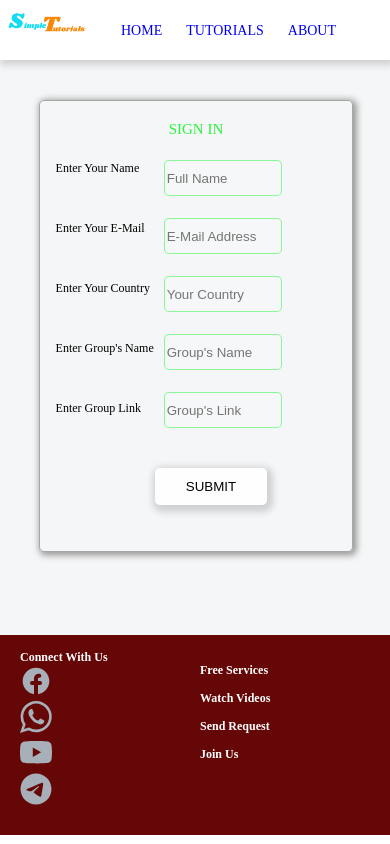
After one commit to chrismankelvin/Simplesite, a PHP site: page /progsignin.php in a window 390 px wide. The commit adds this page. Run offline with PHP 8.4, Linux system fonts and the light colour scheme.

Commit message:
progsigninweb

```diff
--- a/footer.php
+++ b/footer.php
@@ -39,7 +39,7 @@
     </div>
     <div class="services">
         <ul>
-            <li><a href="">free services</a></li>
+            <li><a href="./services.php">free services</a></li>
             <li><a href="">watch videos</a></li>
             <li><a href="">send request</a></li>
             <li><a href="">join us</a></li>
--- a/inc/style.css
+++ b/inc/style.css
@@ -44,6 +44,7 @@
     height: 400px;
     background-color: transparent;
     margin: auto;
+    padding-top: 40px;
 
  }
  .main .container h1{
@@ -96,6 +97,7 @@ button:hover{
 .footer p{
    color: #fff;
    font-weight: bold;
+   font-size: 12px;
 }
 .footer .icons{
    width: 150px;
@@ -130,8 +132,18 @@ button:hover{
    font-weight: bold;
    text-transform: capitalize;
    color: #fff;
+   font-size: 12px;
 }
-
+.onebutton{
+   transform: translateX(120px);
+}
+.main .container .onebut{
+   background-color: transparent;
+   width: 420px;
+   height: 70px;
+   margin: auto;
+   margin-top: 40px;
+}
 @media screen and (max-width: 600px) {
    .header a img{
       width: 100px;
@@ -178,6 +190,108 @@ button:hover{
       text-decoration: none;
       font-size: 10px;
    }
+   .main .container .onebut{
+      background-color: transparent;
+      width: 150px;
+      height: 70px;
+      margin: auto;
+      margin-top: 40px;
+   }
+   .main .container .onebut .onebutton{
+      transform:  none;
+      width: 90%;
+      height: 40px;
+      margin: auto;
+   }
 
 
+
+
+   .main .container .holder{
+      width: 100%;
+      height: 450px;
+   }
+   .main .container .holder form fieldset{
+      float: left;
+      height: 60%;
+      line-height: 60px ;
+      border: none;
+      margin-right: 10px;
+      font-size: 12px;
+   }
+   .main .container .holder form input{
+      width: 40%;
+      height: 30px;
+      margin-top: 22px;
+      background-color: rgba(255, 255, 255, 0.158);
+      border: 0.1px solid #29f53d88;
+      border-radius: 5px;
+      padding: 2px;
+
+   }
 }
+
+
+
+
+
+
+.holder{
+   width: 50%;
+   height: 500px;
+   margin: auto;
+   border: 1px solid rgba(128, 128, 128, 0.671);
+   box-shadow: 2px 1.5px 6px 2px rgba(128, 128, 128, 0.774);
+   border-radius: 5px;
+}
+
+.holder form{
+   width: 90%;
+   margin: auto;
+   height: 90%;
+   background-color: transparent;
+}
+.holder form p{
+   text-align: center;
+   font-size: 25px;
+   color: #29f53c;
+   padding-top: 20px;
+}
+.holder form fieldset{
+   float: left;
+   height: 60%;
+   line-height: 60px ;
+   border: none;
+   margin-right: 10px;
+}
+
+.holder form input{
+   width: 50%;
+   height: 30px;
+   margin-top: 22px;
+   background-color: rgba(255, 255, 255, 0.158);
+   border: 0.1px solid #29f53d88;
+   border-radius: 5px;
+   padding: 2px;
+
+}
+.holder form input:focus{
+   outline: none;
+   border:  1.5px solid #29f53de7;
+   background-color: #29f53d4b;
+
+}
+.holder form button{
+   width: 40%;
+   height: 37px;
+   margin-top: 40px;
+   margin-left: 30%;
+   text-transform: uppercase;
+   background-color: rgba(255, 255, 255, 0.877);
+   border: none;
+   border-radius: 5px;
+}
+.holder form button:hover{
+   background-color: rgba(255, 255, 255, 0.527);
+
+}
--- a/index.php
+++ b/index.php
@@ -18,7 +18,7 @@ require 'header.php'
                 <a href="https://www.youtube.com/@simpletutorialtube">WATCH tutorials</a>
             </button>
             <button>
-                <a href="./articles/index.html">read articles</a>
+                <a href="./articles/index.html">tutorials</a>
             </button>
 
         </div>
--- /dev/null
+++ b/progsignin.php
@@ -0,0 +1,33 @@
+<?php
+require 'header.php'
+?>
+<div class="main">
+    <div class="container">
+    <div class="holder">
+        <form action="./scripts/signup.php" method="post">
+            <p>SIGN IN</p>
+            <fieldset>
+                <label for="name">Enter Your Name</label> <br>
+                <label for="email">Enter Your E-Mail</label><br>
+                <label for="county">Enter Your Country</label><br>
+                <label for="grpname"> Enter Group's Name</label><br>
+                <label for="grplink">Enter Group Link</label>
+            </fieldset>
+            <input type="text" name="name" placeholder="Full Name" autocomplete="off"> <br>
+            <input type="text" name="email" placeholder="E-Mail Address" autocomplete="off"> <br>
+            <input type="text" name="country" placeholder="Your Country" autocomplete="off"><br>
+            <input type="text" name="grpname" placeholder="Group's Name" autocomplete="off"><br>
+            <input type="text" name="grplink" placeholder="Group's Link" autocomplete="off"><br>
+            <button name="submit" type="submit">
+                submit
+            </button>
+        </form>
+    </div>
+
+    </div>
+
+</div>
+<?php
+require'footer.php'
+
+?>
```
Also changed, not shown: services.php (+16 -0 lines).
